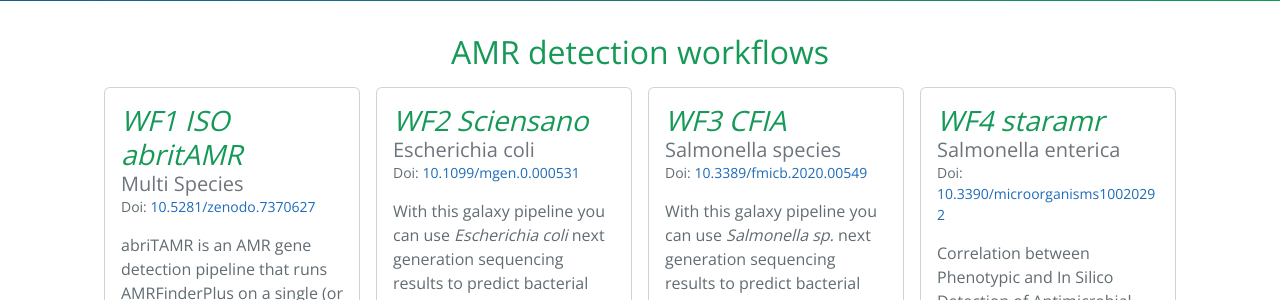
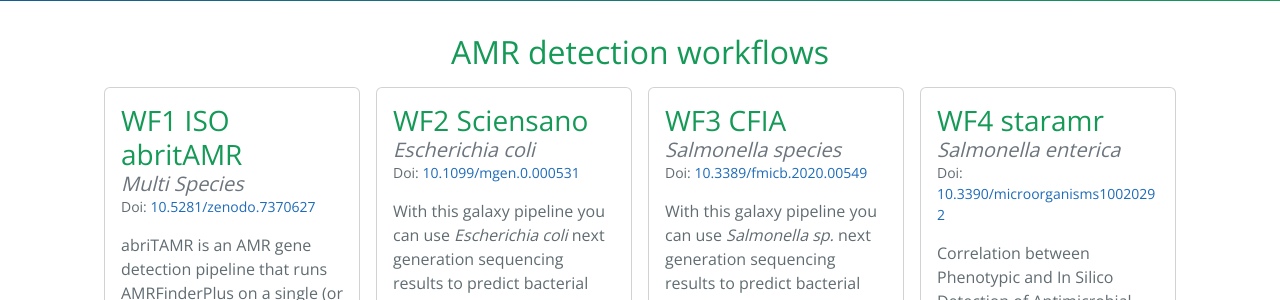
Before and after one commit to ErasmusMC-Bioinformatics/benchAMRking, a Jekyll site: the page built from index.md, in a window 1280 px wide. Shown: the part 207-507 px from the top of the page. Built offline with Jekyll 4.4.1, drawn with Linux system fonts in a browser that asks for light colours.

Commit message:
Italic from title to subtitle

```diff
--- a/_includes/workflows.html
+++ b/_includes/workflows.html
@@ -16,9 +16,9 @@
       {% endif %}
           <div class="card h-100">
             <div class="card-body d-flex flex-column">
-              <h3 class="card-title m-0 fst-italic">{{ workflow.species_of_interest }}</h3>
+              <h3 class="card-title m-0">{{ workflow.species_of_interest }}</h3>
               {% if workflow.species_subcategory %}
-              <h5 class="card-subtitle text-muted m-0">{{ workflow.species_subcategory }}</h5>
+              <h5 class="card-subtitle text-muted m-0 fst-italic">{{ workflow.species_subcategory }}</h5>
               {% endif %}
               {% if workflow.doi %}
                 <small>Doi: <a class="card-link mt-auto" href="https://doi.org/{{ workflow.doi }}">{{ workflow.doi }}</a></small>
```
